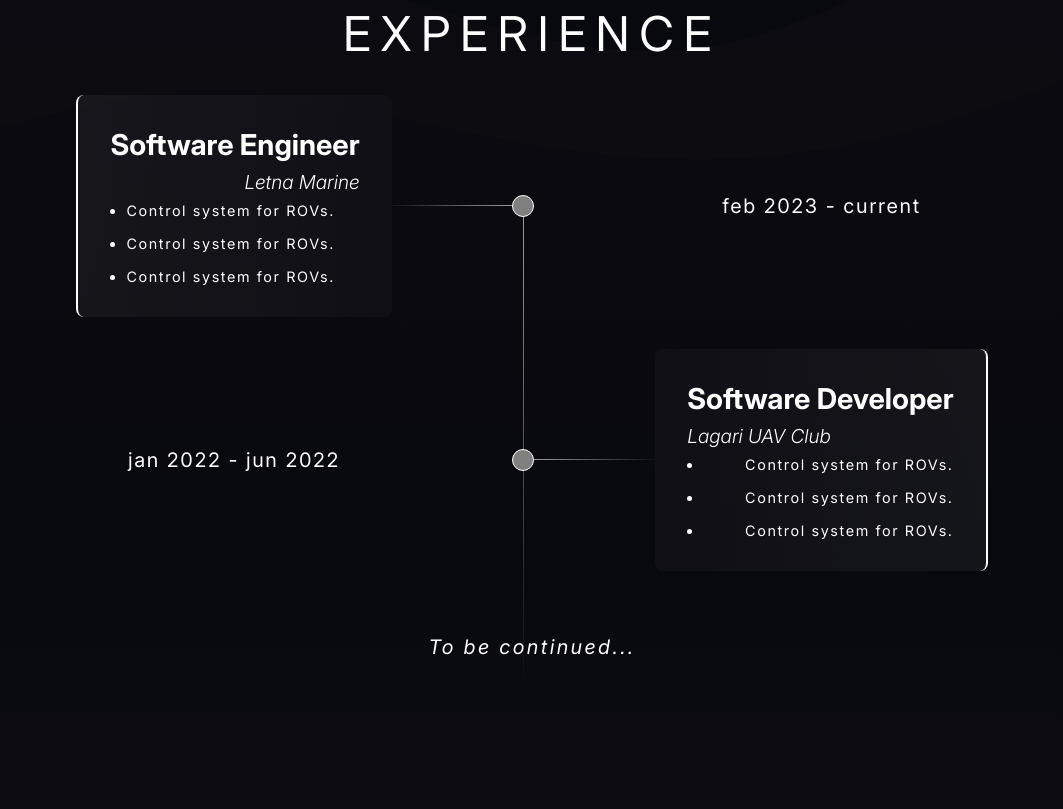
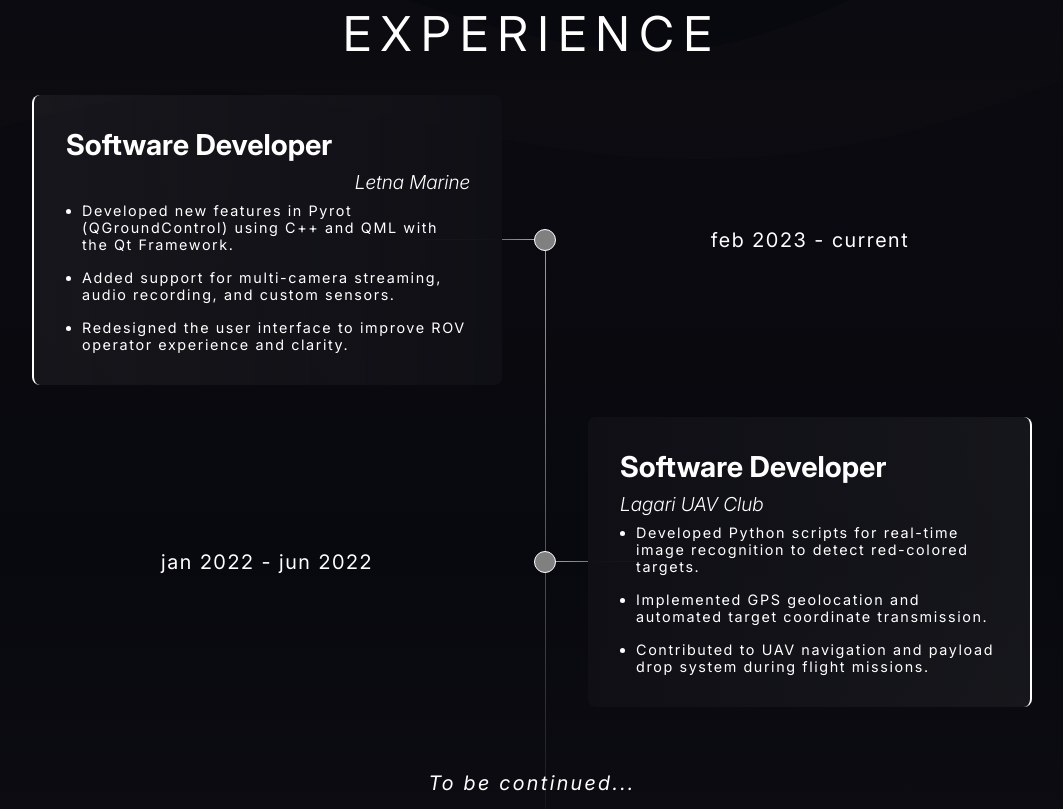
Before and after one commit to joeshawky/portfolio, a React (Vite) app: page / in a window 1280 px wide. Shown: the part 820-1629 px from the top of the page, without its empty margins (108-1171 px from the left). Built offline with nearby package versions, Linux system fonts and the light colour scheme.

Commit message:
refactored code and modified experiences

```diff
--- a/src/components/ExperienceSection/index.jsx
+++ b/src/components/ExperienceSection/index.jsx
@@ -67,7 +67,9 @@
                 gridColumn: `${isLeft ? `1 / span 1` : `3 / span 1`}`,
                 borderLeft: `${isLeft ? `2px solid white` : ""}`,
                 borderRight: `${isLeft ? `` : "2px solid white"}`,
-                background: `linear-gradient(to ${isLeft ? 'left' : 'right'}, #0F0F15, rgba(255, 255, 255, 0.05))`
+                background: `linear-gradient(to ${
+                    isLeft ? "left" : "right"
+                }, #0F0F15, rgba(255, 255, 255, 0.05))`,
             }}
         >
             <h1 className={styles.position}>{position}</h1>
@@ -81,13 +83,7 @@
             </p>
             <ul className={styles.tasks}>
                 {tasks.map((task, idx) => (
-                    <li
-                        key={idx}
-                        className={styles.task}
-                        style={{
-                            textAlign: isLeft ? "left" : "right",
-                        }}
-                    >
+                    <li key={idx} className={styles.task}>
                         {task}
                     </li>
                 ))}
@@ -100,12 +96,12 @@
     const experiences = [
         {
             companyName: "Letna Marine",
-            position: "Software Engineer",
+            position: "Software Developer",
             date: "feb 2023 - current",
             tasks: [
-                "Control system for ROVs.",
-                "Control system for ROVs.",
-                "Control system for ROVs.",
+                `Developed new features in Pyrot (QGroundControl) using C++ and QML with the Qt Framework.`,
+                `Added support for multi-camera streaming, audio recording, and custom sensors.`,
+                `Redesigned the user interface to improve ROV operator experience and clarity.`,
             ],
             isLeft: true,
         },
@@ -114,9 +110,9 @@
             position: "Software Developer",
             date: "jan 2022 - jun 2022",
             tasks: [
-                "Control system for ROVs.",
-                "Control system for ROVs.",
-                "Control system for ROVs.",
+                "Developed Python scripts for real-time image recognition to detect red-colored targets.",
+                "Implemented GPS geolocation and automated target coordinate transmission.",
+                "Contributed to UAV navigation and payload drop system during flight missions.",
             ],
             isLeft: false,
         },
@@ -140,34 +136,48 @@
                                 isLeft={experience.isLeft}
                                 key={index}
                             />
-
+                            {experience.isLeft ? (
+                                <>
                                     <div
-                            className={`${styles.circle} ${
-                                experience.isLeft
-                                    ? styles.circleLeft
-                                    : styles.circleRight
-                            }`}
-                            style={{ gridRow: `${index + 1} / span 1` }}
+                                        className={`${styles.circle} ${styles.circleLeft}`}
+                                        style={{
+                                            gridRow: `${index + 1} / span 1`,
+                                        }}
                                     ></div>
                                     <p
                                         className={styles.timelineDate}
                                         style={{
                                             gridRow: `${index + 1} / span 1`,
-                                gridColumn: `${
-                                    experience.isLeft
-                                        ? `3 / span 1`
-                                        : `1 / span 1`
-                                }`,
+                                            gridColumn: `${`3 / span 1`}`,
                                         }}
                                     >
                                         {experience.date}
                                     </p>
                                 </>
+                            ) : (
+                                <>
+                                    <div
+                                        className={`${styles.circle} ${styles.circleRight}`}
+                                        style={{
+                                            gridRow: `${index + 1} / span 1`,
+                                        }}
+                                    ></div>
+                                    <p
+                                        className={styles.timelineDate}
+                                        style={{
+                                            gridRow: `${index + 1} / span 1`,
+                                            gridColumn: `${`1 / span 1`}`,
+                                        }}
+                                    >
+                                        {experience.date}
+                                    </p>
+                                </>
+                            )}
+                        </>
                     ))}
                 </div>
                 <p className={styles.toBeContinued}>To be continued...</p>
             </div>
-
         </section>
     );
 }
```
Lines whose indentation alone changed are shown as unchanged.
